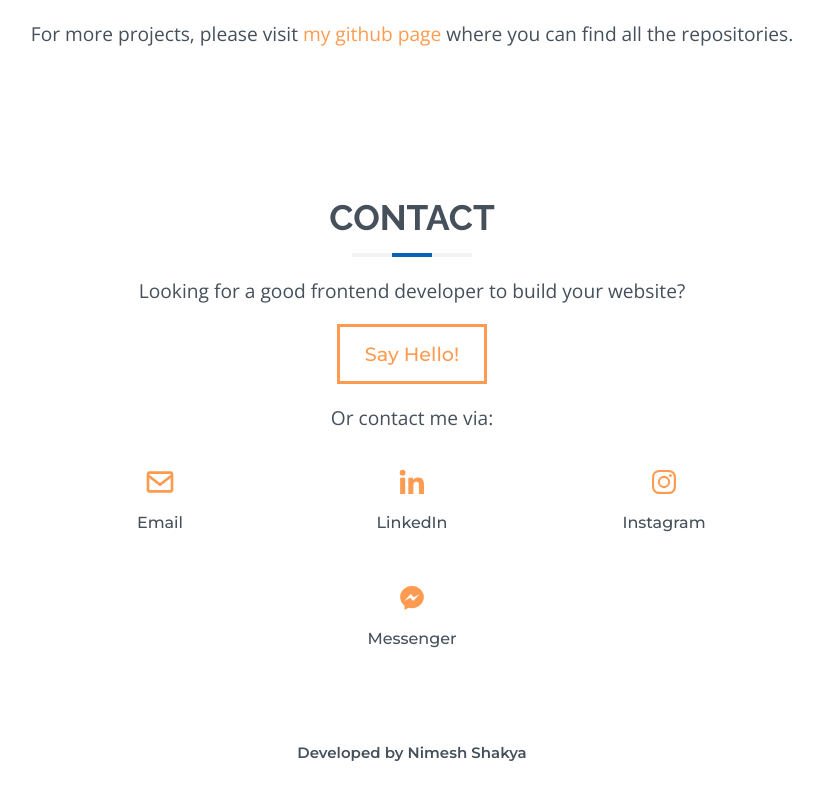
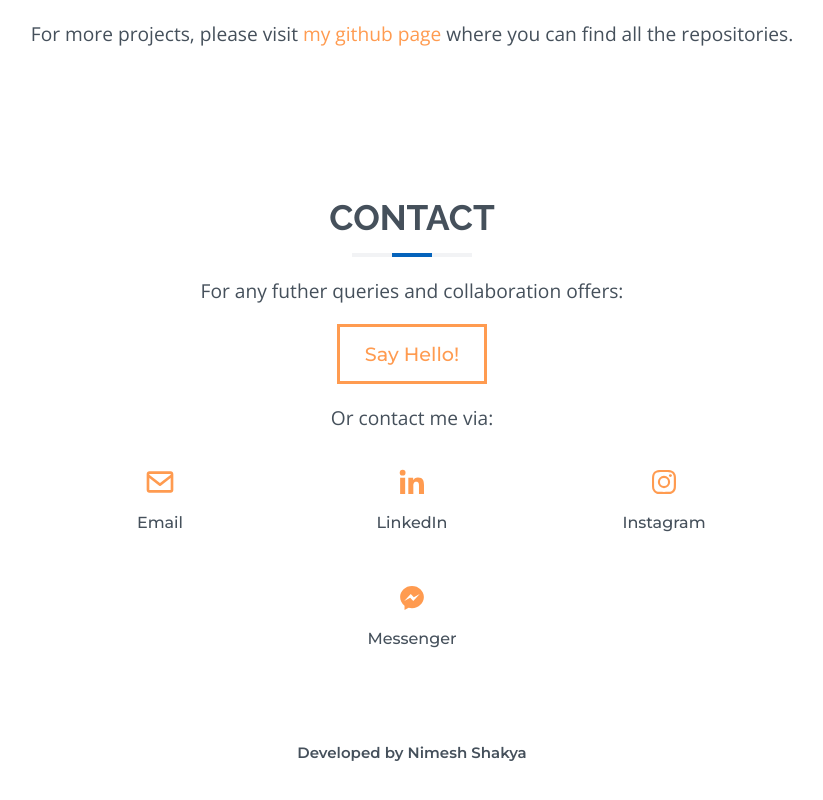
Before and after one commit to nimeshakya/nimeshakya.github.io, a React (Vite) app: page / in a window 1280 px wide. Shown: the part 5733-6533 px from the top of the page, without its empty margins (303-1126 px from the left). Built offline with nearby package versions, Linux system fonts and the light colour scheme.

Commit message:
updated contact message

```diff
--- a/src/sections/Contact/Contact.jsx
+++ b/src/sections/Contact/Contact.jsx
@@ -46,9 +46,7 @@ const Contact = ({ refContact }) => {
             <UnderLine />
 
             <div className='contact-info-container'>
-                <p>
-                    Looking for a good frontend developer to build your website?
-                </p>
+                <p>For any futher queries and collaboration offers:</p>
                 <a
                     href='mailto: nimeshakyabtw@gmail.com'
                     target='_blank'
```
